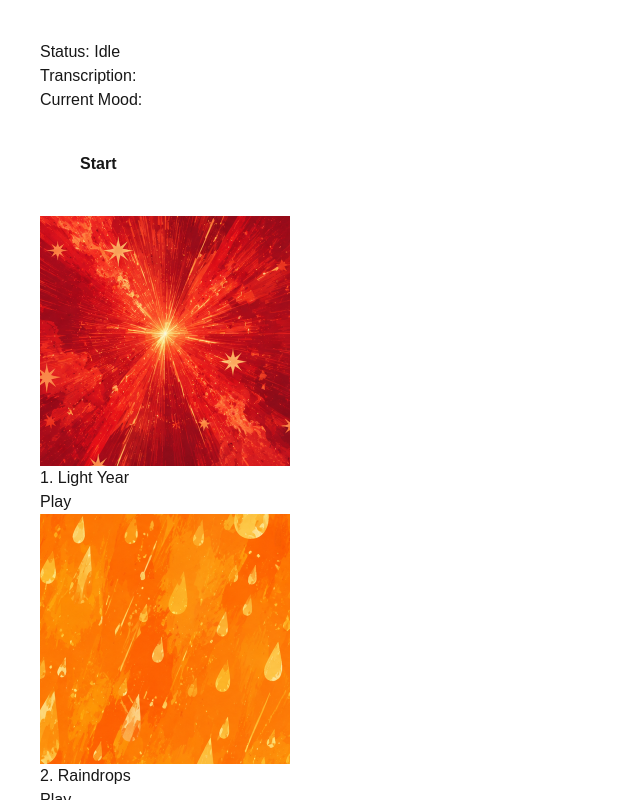
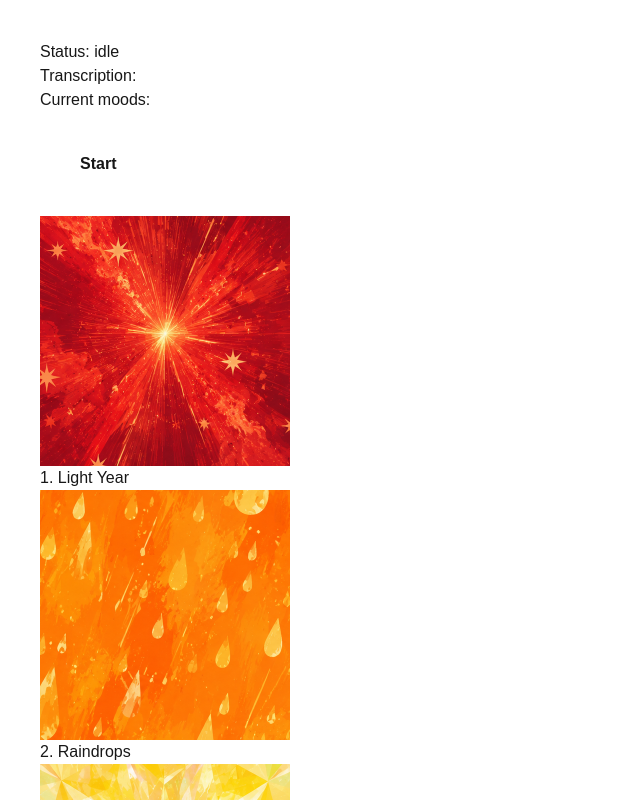
Before and after one commit to zcdev/voez, a Next.js app: page / in a window 1280 px wide. Shown: the top 800 px of the page, without its empty margins (0-640 px from the left). Built offline with nearby package versions, Linux system fonts and the light colour scheme.

Commit message:
feat(ui): implement moods and hide player until song is played by voice command

```diff
--- a/src/app/components/Player.tsx
+++ b/src/app/components/Player.tsx
@@ -2,15 +2,18 @@ type PlayerProps = {
     songId: number;
     selectedSong: number;
     isPlaying: Boolean;
+    isShowPlayer: Boolean;
     onClick: () => void;
 };
 
-export default function Player({ songId, selectedSong, isPlaying, onClick }: PlayerProps) {
+export default function Player({ songId, selectedSong, isPlaying, isShowPlayer, onClick }: PlayerProps) {
     return (
         <div>
-            <button onClick={onClick}>
-                {isPlaying && songId === selectedSong ? "Pause" : "Play"}
-            </button>
+            {isShowPlayer &&
+                <button onClick={onClick}>
+                    {isPlaying && songId === selectedSong ? "Pause" : "Play"}
+                </button>
+            }
         </div>
     );
 }
--- a/src/app/components/SongItem.tsx
+++ b/src/app/components/SongItem.tsx
@@ -6,10 +6,11 @@ type SongProps = {
     song: Song;
     selectedSong: number;
     isPlaying: Boolean;
+    isShowPlayer: Boolean;
     onClick: () => void;
 };
 
-export default function SongItem({ song, selectedSong, isPlaying, onClick }: SongProps) {
+export default function SongItem({ song, selectedSong, isPlaying, isShowPlayer, onClick }: SongProps) {
 
     const imageFile = song.name.toLowerCase().replaceAll(' ', '-');
 
@@ -27,7 +28,7 @@ export default function SongItem({ song, selectedSong, isPlaying, onClick }: Son
                 </div>
                 <div>
                     <p>{song.id + 1}. {song.name}</p>
-                    <Player songId={song.id} selectedSong={selectedSong} isPlaying={isPlaying} onClick={onClick} />
+                    <Player songId={song.id} selectedSong={selectedSong} isPlaying={isPlaying} isShowPlayer={isShowPlayer} onClick={onClick} />
                     <p></p>
                 </div>
             </li>
--- a/src/app/components/SongList.tsx
+++ b/src/app/components/SongList.tsx
@@ -5,10 +5,11 @@ type PlaylistProps = {
     playlist: Song[];
     selectedSong: number;
     isPlaying: Boolean;
+    isShowPlayer: Boolean;
     handlePlay: (songId: number) => void;
 };
 
-export default function SongList({ playlist, selectedSong, isPlaying, handlePlay }: PlaylistProps) {
+export default function SongList({ playlist, selectedSong, isPlaying, isShowPlayer, handlePlay }: PlaylistProps) {
 
     return (
         <section>
@@ -20,6 +21,7 @@ export default function SongList({ playlist, selectedSong, isPlaying, handlePlay
                         song={song}
                         selectedSong={selectedSong}
                         isPlaying={isPlaying}
+                        isShowPlayer={isShowPlayer}
                         onClick={() => handlePlay(song.id)} />
                 ))}
             </ul>
--- a/src/app/page.tsx
+++ b/src/app/page.tsx
@@ -9,14 +9,18 @@ import { playlist } from "@/app/lib/data/playlist";
 import SongList from "@/app/components/SongList";
 
 export default function Home() {
-  const [mood, setMood] = useState<string>('');
   const { transcript, isListening, recognitionRef } = useSpeechToText();
   const [selectedSong, setSelectedSong] = useState<number>(1);
+  const [moods, setMoods] = useState<string>('');
   const [isPlaying, setIsPlaying] = useState(false);
+  const [isShowPlayer, setIsShowPlayer] = useState(false);
   const audioRef = useRef<HTMLAudioElement | null>(null);
+  const songMoods = playlist[selectedSong].moods.toString().replaceAll(',', ', ').replace(/,(?=[^,]*$)/, ", and") + ".";
 
   function playSong() {
     setIsPlaying(true);
+    setMoods(songMoods);
+    setIsShowPlayer(true);
   }
 
   function pauseSong() {
@@ -27,23 +31,23 @@ export default function Home() {
     console.log("songId", songId);
     console.log("selectedSong", selectedSong);
     setSelectedSong(songId);
-    isPlaying ? playSong() : pauseSong();
+    isPlaying ? pauseSong() : playSong();
   }
 
   async function handleClick() {
     try {
       // Start the voice interaction by greeting the user before listening.
       await fetchVoez(
-        "Hello, welcome to Voez AI. Which song would you like to play?"
+        "Hello" //, welcome to Voez AI. Which song would you like to play?
       );
 
       // First prompt window: wait for the user's song or mood selection.
-      const currentMood = await listenOnce(recognitionRef, 5000);
+      const songChoice = await listenOnce(recognitionRef, 5000);
 
-      if (currentMood.trim() === "") {
+      if (songChoice.trim() === "") {
         // If nothing is heard, offer to pick a song from the user's mood.
         await fetchVoez(
-          "I can pick a song for you. What mood do you prefer?"
+          "I can" //pick a song for you. What mood do you prefer?
         );
 
         // sort out what user said in the transcript
@@ -58,18 +62,20 @@ export default function Home() {
           const data = await fetchAI(messageToAI);
 
           // Store the analyzed mood so the UI and song selection can use it.
-          if (data?.reply?.content) setMood(data.reply.content);
+
           setSelectedSong(prev => 2);
+
+          //if (data?.reply?.content)
         } else {
           setSelectedSong(prev => 2);
         }
       }
 
       console.log("Finished.");
-      console.log("currentMood", currentMood);
+      console.log("currentMood", songChoice);
 
       await fetchVoez(
-        "Ok, I'll play a song for you."
+        "Ok" // , I'll play a song for you.
       );
 
       // Continue to playback after the voice flow completes.
@@ -83,6 +89,7 @@ export default function Home() {
   console.log("selectedSong", selectedSong);
   console.log("isPlaying", isPlaying);
   console.log("isListening", isListening);
+  console.log("isShowPlayer", isShowPlayer);
 
   useEffect(() => {
     const source =
@@ -100,7 +107,6 @@ export default function Home() {
     };
   }, [selectedSong]);
 
-
   useEffect(() => {
     if (!audioRef.current) return;
 
@@ -113,9 +119,9 @@ export default function Home() {
 
   return (
     <div className="p-10">
-      <p>Status: {isListening ? "🎤 Listening..." : "Idle"}</p>
+      <p>Status: {isListening ? "🎤 listening..." : "idle"}</p>
       <p>Transcription: {transcript}</p>
-      <p>Current Mood: {mood}</p>
+      <p>Current moods: {moods}</p>
       <button onClick={handleClick} className="p-10 font-bold">
         Start
       </button>
@@ -123,6 +129,7 @@ export default function Home() {
         selectedSong={selectedSong}
         playlist={playlist}
         isPlaying={isPlaying}
+        isShowPlayer={isShowPlayer}
         handlePlay={handlePlay} />
     </div>
   );
```
